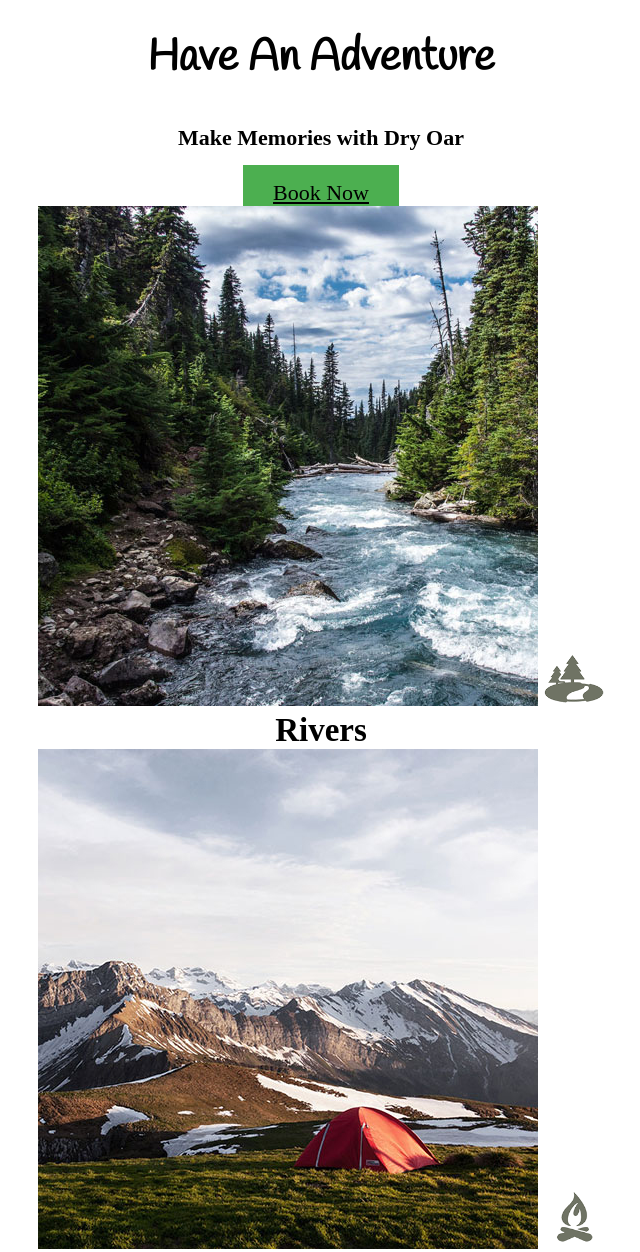
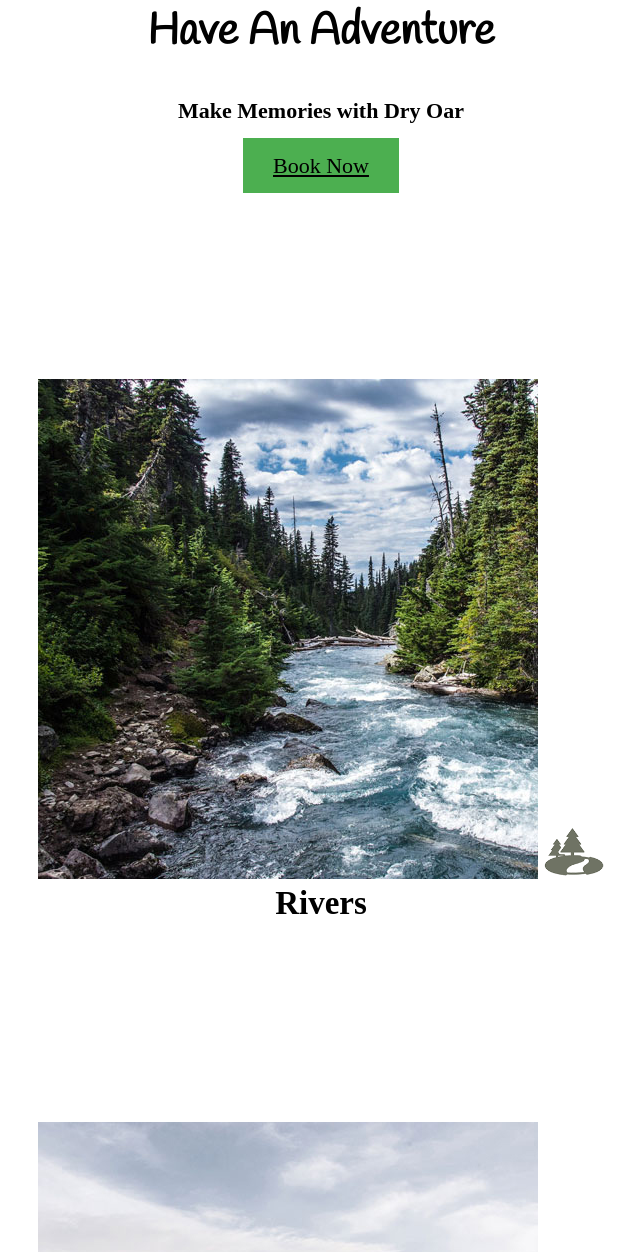
Before and after one commit to gibbca22/wd130, a plain HTML site: page wwr/index.html in a window 1280 px wide. Shown: the part 1091-2343 px from the top of the page, without its empty margins (319-959 px from the left). Drawn offline with Linux system fonts and the light colour scheme.

Commit message:
margein2

```diff
--- a/wwr/styles/style.css
+++ b/wwr/styles/style.css
@@ -3,6 +3,7 @@
 .home-title {
     font-family: Handlee, 'Rock Salt';
     font-size: 2em;
+    margin-top: 10px;
 }
 body {
     background-color: white;
@@ -78,12 +79,15 @@ nav a{
     font-size: .8em;
     padding-bottom: 15px
 }
-
+.rivers-card, .camping-card, .rapids-card  {
+    margin: 200px 0;
+}
 .book, .join {
     text-align:center;
     background-color: #4CAF50;
     color: #000000;
     padding: 15px 30px;
+    margin-top: 50px;
 }
 
 .book:hover, .join:hover {
@@ -96,6 +100,7 @@ footer {
     background-color: tan;
     color: blue;
     padding: 25px 50px;
+    margin-top: 200px;
 }
 
 footer p {
```
